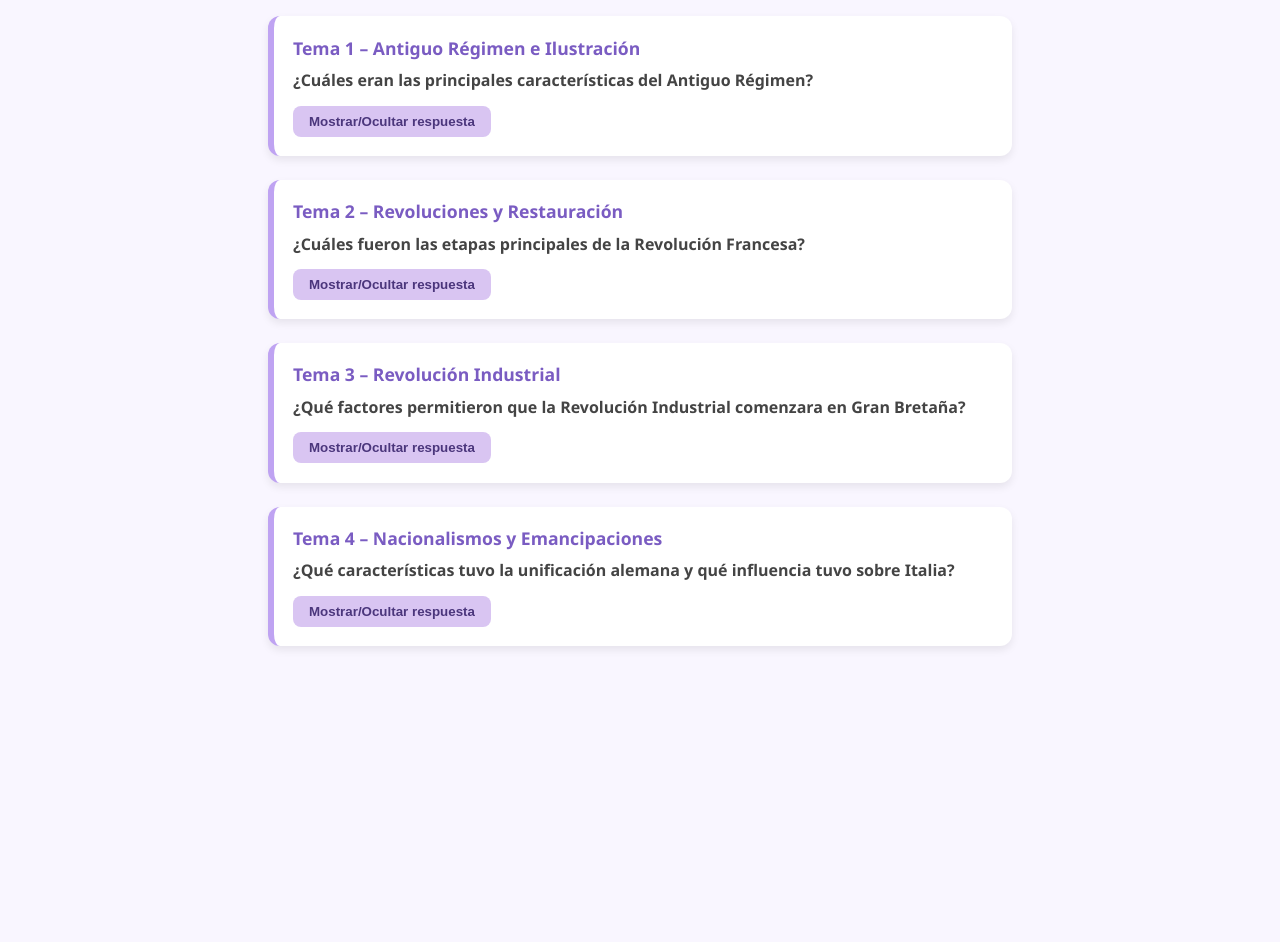
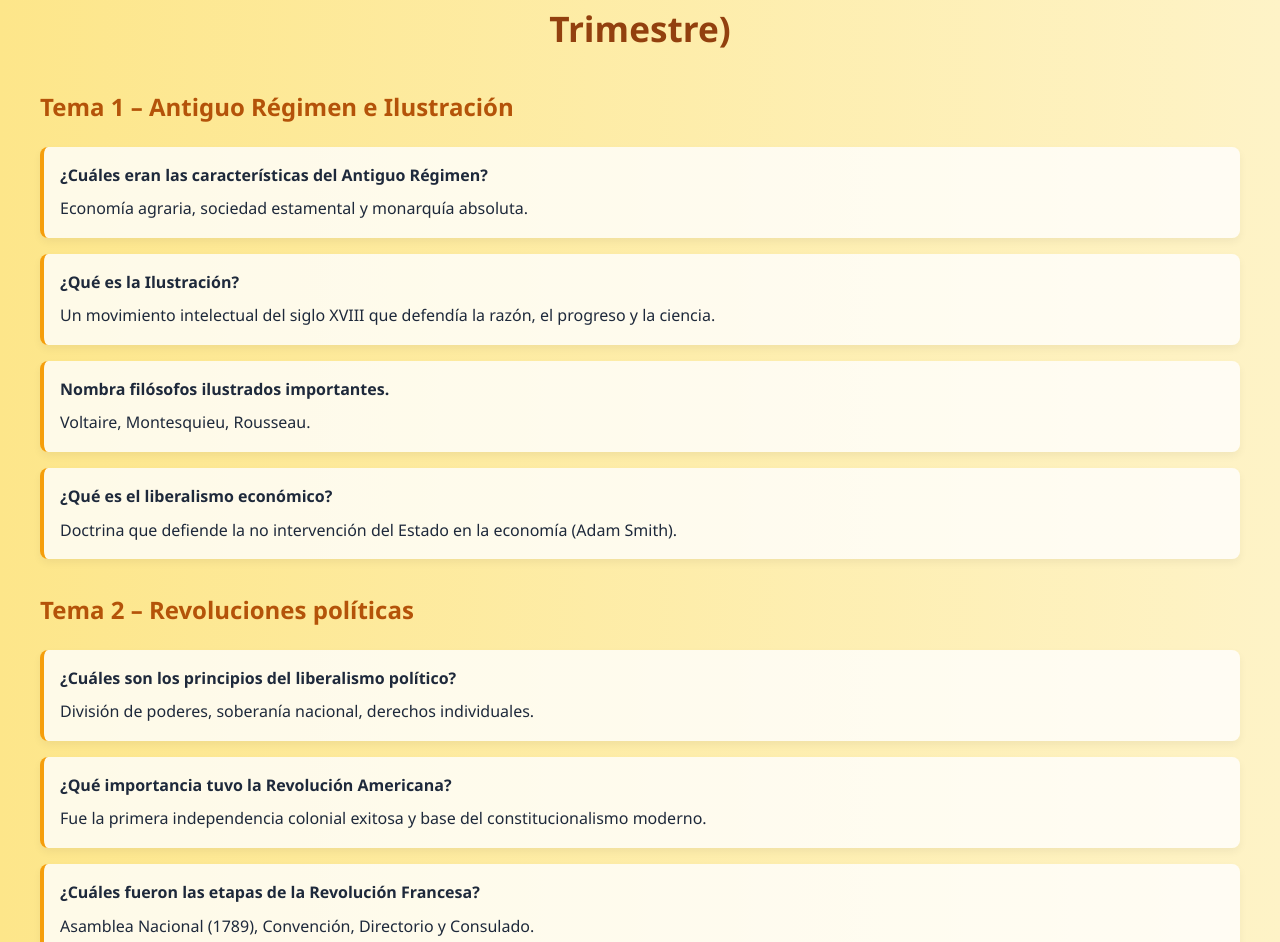
Before and after one commit to SharonMyoui/Estudiar-historia, a plain HTML site: page index.html in a window 1280 px wide. Shown: the part 120-1062 px from the top of the page. Before the commit the page ends 830 px from the top, so only its background shows below. Drawn offline with Linux system fonts and the light colour scheme.

Commit message:
Update index.html

```diff
--- a/index.html
+++ b/index.html
@@ -2,129 +2,132 @@
 <html lang="es">
 <head>
   <meta charset="UTF-8">
-  <title>Tarjetas de Estudio – Historia 1er Trimestre</title>
+  <meta name="viewport" content="width=device-width, initial-scale=1.0">
+  <title>Tarjetas de Estudio - Historia 1er Trimestre</title>
   <style>
     body {
-      background: #f9f6ff;
       font-family: 'Segoe UI', sans-serif;
+      background: linear-gradient(to right, #fde68a, #fef3c7);
+      color: #1e293b;
       padding: 2rem;
-      color: #333;
+      line-height: 1.6;
     }
-
     h1 {
       text-align: center;
-      color: #7a5cc2;
+      font-size: 2.2rem;
       margin-bottom: 2rem;
+      color: #92400e;
     }
-
+    h2 {
+      color: #b45309;
+      margin-top: 2rem;
+    }
     .card {
-      background: #fff;
-      border-left: 6px solid #bfa3f2;
-      margin: 1.5rem auto;
-      padding: 1.2rem;
-      border-radius: 12px;
-      max-width: 700px;
-      box-shadow: 0 4px 8px rgba(0,0,0,0.08);
-      transition: 0.3s;
+      background-color: #ffffffcc;
+      border-left: 4px solid #f59e0b;
+      margin: 1rem 0;
+      padding: 1rem;
+      border-radius: 0.5rem;
+      box-shadow: 0 4px 8px rgba(0,0,0,0.05);
     }
-
-    .card:hover {
-      box-shadow: 0 6px 12px rgba(0,0,0,0.1);
+    .question {
+      font-weight: bold;
     }
-
-    .tema {
-      font-size: 1.1rem;
-      font-weight: bold;
-      color: #7a5cc2;
-      margin-bottom: 0.6rem;
-    }
-
-    .pregunta {
-      font-size: 1rem;
-      font-weight: bold;
-      margin-bottom: 0.5rem;
-      color: #444;
-    }
-
-    .respuesta {
-      display: none;
+    .answer {
       margin-top: 0.5rem;
-      color: #555;
-      background: #f0ebff;
-      padding: 0.7rem;
-      border-radius: 8px;
-    }
-
-    .btn-toggle {
-      background: #d9c5f2;
-      border: none;
-      color: #4b367c;
-      padding: 8px 16px;
-      border-radius: 8px;
-      cursor: pointer;
-      font-weight: bold;
-      transition: background 0.3s;
-      margin-top: 0.4rem;
-    }
-
-    .btn-toggle:hover {
-      background: #c3aef0;
     }
   </style>
 </head>
 <body>
+  <h1>Tarjetas de Estudio – Historia del Mundo Contemporáneo (1º Trimestre)</h1>
 
-  <h1>🧠 Tarjetas de Estudio – Historia 1er Trimestre</h1>
-
-  <!-- TEMA 1 -->
+  <h2>Tema 1 – Antiguo Régimen e Ilustración</h2>
   <div class="card">
-    <div class="tema">Tema 1 – Antiguo Régimen e Ilustración</div>
-    <div class="pregunta">¿Cuáles eran las principales características del Antiguo Régimen?</div>
-    <button class="btn-toggle" onclick="toggle(this)">Mostrar/Ocultar respuesta</button>
-    <div class="respuesta">
-      Economía agraria, sociedad estamental (nobleza, clero y pueblo llano), y monarquía absoluta con poder centralizado en el rey.
-    </div>
+    <div class="question">¿Cuáles eran las características del Antiguo Régimen?</div>
+    <div class="answer">Economía agraria, sociedad estamental y monarquía absoluta.</div>
+  </div>
+  <div class="card">
+    <div class="question">¿Qué es la Ilustración?</div>
+    <div class="answer">Un movimiento intelectual del siglo XVIII que defendía la razón, el progreso y la ciencia.</div>
+  </div>
+  <div class="card">
+    <div class="question">Nombra filósofos ilustrados importantes.</div>
+    <div class="answer">Voltaire, Montesquieu, Rousseau.</div>
+  </div>
+  <div class="card">
+    <div class="question">¿Qué es el liberalismo económico?</div>
+    <div class="answer">Doctrina que defiende la no intervención del Estado en la economía (Adam Smith).</div>
   </div>
 
-  <!-- TEMA 2 -->
+  <h2>Tema 2 – Revoluciones políticas</h2>
   <div class="card">
-    <div class="tema">Tema 2 – Revoluciones y Restauración</div>
-    <div class="pregunta">¿Cuáles fueron las etapas principales de la Revolución Francesa?</div>
-    <button class="btn-toggle" onclick="toggle(this)">Mostrar/Ocultar respuesta</button>
-    <div class="respuesta">
-      1. Monarquía constitucional (1789–1792) <br>
-      2. República y el Terror (1792–1794) <br>
-      3. El Directorio (1795–1799) <br>
-      4. El Consulado y el Imperio (1799–1815)
-    </div>
+    <div class="question">¿Cuáles son los principios del liberalismo político?</div>
+    <div class="answer">División de poderes, soberanía nacional, derechos individuales.</div>
+  </div>
+  <div class="card">
+    <div class="question">¿Qué importancia tuvo la Revolución Americana?</div>
+    <div class="answer">Fue la primera independencia colonial exitosa y base del constitucionalismo moderno.</div>
+  </div>
+  <div class="card">
+    <div class="question">¿Cuáles fueron las etapas de la Revolución Francesa?</div>
+    <div class="answer">Asamblea Nacional (1789), Convención, Directorio y Consulado.</div>
+  </div>
+  <div class="card">
+    <div class="question">¿Qué causó la Revolución Francesa?</div>
+    <div class="answer">Crisis económica, desigualdad social, influencia ilustrada y mala administración.</div>
+  </div>
+  <div class="card">
+    <div class="question">¿Qué es la Restauración?</div>
+    <div class="answer">Proceso de retorno al absolutismo tras la derrota de Napoleón (Congreso de Viena, 1815).</div>
   </div>
 
-  <!-- TEMA 3 -->
+  <h2>Tema 3 – Revolución Industrial</h2>
   <div class="card">
-    <div class="tema">Tema 3 – Revolución Industrial</div>
-    <div class="pregunta">¿Qué factores permitieron que la Revolución Industrial comenzara en Gran Bretaña?</div>
-    <button class="btn-toggle" onclick="toggle(this)">Mostrar/Ocultar respuesta</button>
-    <div class="respuesta">
-      Recursos naturales (carbón y hierro), capital, avances tecnológicos, población trabajadora, sistema bancario sólido y estabilidad política.
-    </div>
+    <div class="question">¿Por qué empezó la Revolución Industrial en Gran Bretaña?</div>
+    <div class="answer">Disponibilidad de capital, recursos naturales, revolución agrícola y estabilidad política.</div>
+  </div>
+  <div class="card">
+    <div class="question">¿Qué fue la revolución agrícola?</div>
+    <div class="answer">Mejoras técnicas en el campo que aumentaron la producción de alimentos.</div>
+  </div>
+  <div class="card">
+    <div class="question">¿Qué papel tuvieron los transportes en la industrialización?</div>
+    <div class="answer">Permitieron la distribución masiva de productos y materias primas.</div>
+  </div>
+  <div class="card">
+    <div class="question">¿Qué diferencias hubo entre Gran Bretaña y Europa continental?</div>
+    <div class="answer">En Europa fue más lenta, con mayor intervención estatal.</div>
+  </div>
+  <div class="card">
+    <div class="question">¿Qué avances trajo la Segunda Revolución Industrial?</div>
+    <div class="answer">Electricidad, química, petróleo, motor de combustión y nuevas formas de organización laboral.</div>
   </div>
 
-  <!-- TEMA 4 -->
+  <h2>Tema 4 – Nacionalismo y emancipaciones</h2>
   <div class="card">
-    <div class="tema">Tema 4 – Nacionalismos y Emancipaciones</div>
-    <div class="pregunta">¿Qué características tuvo la unificación alemana y qué influencia tuvo sobre Italia?</div>
-    <button class="btn-toggle" onclick="toggle(this)">Mostrar/Ocultar respuesta</button>
-    <div class="respuesta">
-      La unificación alemana fue liderada por Prusia y Bismarck mediante guerras. Inspiró a Italia a buscar su unidad también bajo liderazgo firme.
-    </div>
+    <div class="question">¿Qué es el nacionalismo?</div>
+    <div class="answer">Ideología que defiende el derecho de los pueblos a constituirse en naciones soberanas.</div>
   </div>
-
-  <script>
-    function toggle(btn) {
-      const respuesta = btn.nextElementSibling;
-      respuesta.style.display = (respuesta.style.display === "block") ? "none" : "block";
-    }
-  </script>
+  <div class="card">
+    <div class="question">¿Qué tipos de nacionalismo hubo en el siglo XIX?</div>
+    <div class="answer">Unificador (Italia, Alemania) y disgregador (Imperios multiculturales).</div>
+  </div>
+  <div class="card">
+    <div class="question">¿Qué oleadas revolucionarias hubo en Europa?</div>
+    <div class="answer">1820, 1830 y 1848: todas buscaban libertades y reformas políticas.</div>
+  </div>
+  <div class="card">
+    <div class="question">¿Qué relación hay entre la unificación alemana e italiana?</div>
+    <div class="answer">La alemana influyó en la italiana: ambas usaron la guerra y la diplomacia.</div>
+  </div>
+  <div class="card">
+    <div class="question">¿Qué fue la emancipación hispanoamericana?</div>
+    <div class="answer">Proceso de independencia de las colonias americanas frente a España (1810–1825).</div>
+  </div>
+  <div class="card">
+    <div class="question">¿Quiénes fueron los principales líderes de la emancipación?</div>
+    <div class="answer">Simón Bolívar, José de San Martín, Miguel Hidalgo, entre otros.</div>
+  </div>
 
 </body>
 </html>
```
